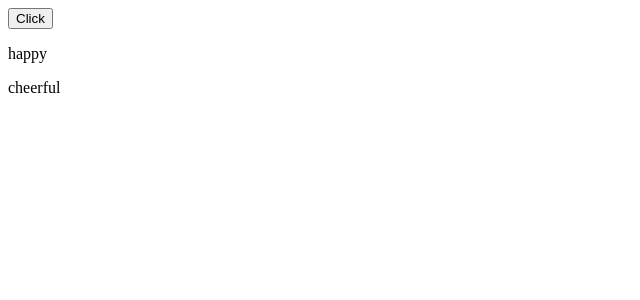
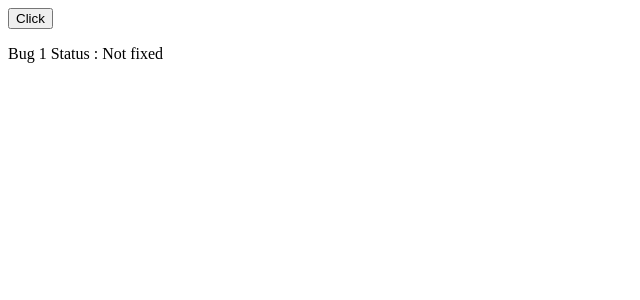
Before and after one commit to athreya-harshith/React-TypeScript-State-Management, a React (Vite) app: page / in a window 1280 px wide. Shown: the top 300 px of the page, without its empty margins (0-640 px from the left). Built offline with nearby package versions, Linux system fonts and the light colour scheme.

Commit message:
Updating the state of array of objects

```diff
--- a/package.json
+++ b/package.json
@@ -10,6 +10,7 @@
     "preview": "vite preview"
   },
   "dependencies": {
+    "immer": "^10.0.3",
     "react": "^18.2.0",
     "react-dom": "^18.2.0"
   },
--- a/src/App.tsx
+++ b/src/App.tsx
@@ -14,7 +14,10 @@ function App() {
     },
   });
   const [tags, setTags] = useState(["happy ", "cheerful"]);
-
+  const [bugs, setBug] = useState([
+    { id: 1, title: "Bug 1", fixed: false },
+    { id: 2, title: "Bug 2", fixed: false },
+  ]);
   const handleClick = () => {
     // const newDrink = {
     //   ...drink, // incase if the object has many properties then we can do like this
@@ -28,24 +31,21 @@ function App() {
     //     zipCode: 571401,
     //   },
     // });
-
     // Managing the State of an Array
     // Adding the elements
     // setTags([...tags, "excited"]);
     //removing the elements
-
     // setTags(tags.filter((tag) => tag !== "happy")); // returns true for all except the happy
     //updating
+    // setTags(tags.map((tag) => (tag === "happy" ? "happyness" : tag)));
+    setBug(bugs.map((bug) => (bug.id === 1 ? { ...bug, fixed: true } : bug)));
+  };
 
-    setTags(tags.map((tag) => (tag === "happy" ? "happyness" : tag)));
-  };
+  let bugTitle = bugs[0].fixed ? "Fixed Bug " : "Not fixed";
   return (
     <div>
       <button onClick={handleClick}>Click</button>
-      {tags.length === 0 && <p>No items</p>}
-      {tags.map((tag) => (
-        <p>{tag}</p>
-      ))}
+      <p>Bug 1 Status : {bugTitle}</p>
     </div>
   );
 }
```
Also changed, not shown: 1 other file (tests, documents, lock files or other folders).
